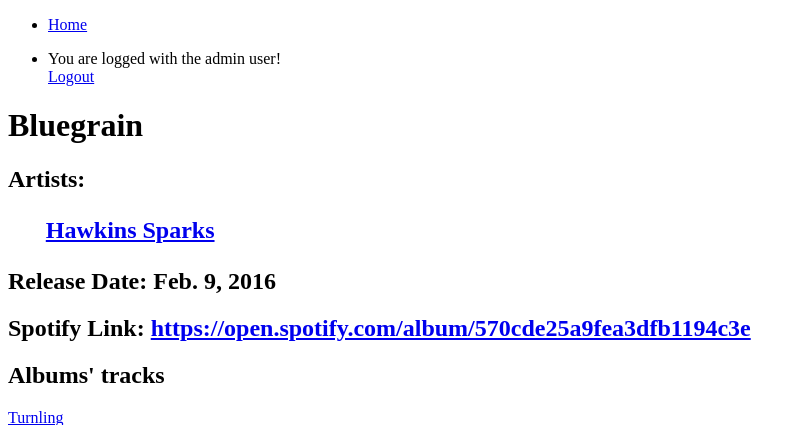
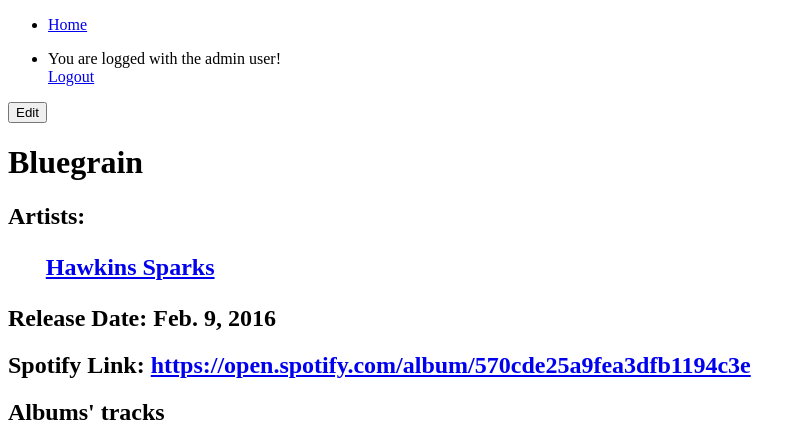
Before and after one commit to alexgg94/SITW_project, a Django app: template musicAPP/templates/album_detail.html in a window 1280 px wide. Shown: the top 425 px of the page, without its empty margins (0-806 px from the left). Run offline with Django 3.2, Linux system fonts and the light colour scheme; the template is opened without the code that fills it: values that come from a table or form of the project are taken from there, others are empty; a user stored in the database is signed in; data comes from the database, SQL or seed files in the repository; both versions use the stored data as it was after the commit; parts of the project's set-up code (start-up, migrations or seed data) failed here and were passed over.

Commit message:
Add edit instances

```diff
--- a/musicAPP/templates/album_detail.html
+++ b/musicAPP/templates/album_detail.html
@@ -1,5 +1,8 @@
 {% extends 'base.html' %}
 {% block content %}
+{% if user.is_authenticated and album.user == user or user.is_superuser %}
+  <button type='submit' onclick="window.location.href='/musicAPP/albums/{{ album.pk }}/edit.html'">Edit</button>
+{% endif %}
 {% if album %}
     <h1>{{ album.name }}</h1>
     <h2>Artists:<br>{% for artist in album.artists.all %} <p style="text-indent: 1cm;">
--- a/musicAPP/templates/artist_detail.html
+++ b/musicAPP/templates/artist_detail.html
@@ -1,5 +1,8 @@
 {% extends 'base.html' %}
 {% block content %}
+    {% if user.is_authenticated and artist.user == user or user.is_superuser%}
+      <button type='submit' onclick="window.location.href='/musicAPP/artists/{{ artist.pk }}/edit.html'">Edit</button>
+    {% endif %}
     <h1>{{ artist.name }}</h1>
     <h2>Popularity: {{ artist.popularity }}</h2>
     <h2>Spotify Link: <a title='{{ artist.spotifyLink }} Link'
--- a/musicAPP/templates/track_detail.html
+++ b/musicAPP/templates/track_detail.html
@@ -1,5 +1,8 @@
 {% extends 'base.html' %}
 {% block content %}
+{% if user.is_authenticated and track.user == user or user.is_superuser %}
+  <button type='submit' onclick="window.location.href='/musicAPP/tracks/{{ track.pk }}/edit.html'">Edit</button>
+{% endif %}
 {% if track %}
     <h1>{{ track.name }}</h1>
     <h2>Artists:<br>{% for artist in track.artists.all %} <p style="text-indent: 1cm;">
--- a/musicAPP/urls.py
+++ b/musicAPP/urls.py
@@ -28,6 +28,14 @@ urlpatterns = patterns('',
         CreateArtist.as_view(),
         name='createArtist'),
 
+    # Edit Artist, ex.: /musicAPP/artists/1/edit.html
+    url(r'^artists/(?P<pk>\d+)/edit.html$',
+        UpdateView.as_view(
+            model=Artist,
+            template_name = "form.html",
+            form_class = ArtistForm),
+        name='artist_edit'),
+
     # List albums: /musicAPP/albums.json
     url(r'^albums\.(?P<extension>(json|xml|html))$',
         AlbumList.as_view(),
@@ -42,6 +50,14 @@ urlpatterns = patterns('',
     url(r'^albums/create.html',
         CreateAlbum.as_view(),
         name='createAlbum'),
+
+    # Edit Album, ex.: /musicAPP/albums/1/edit.html
+    url(r'^albums/(?P<pk>\d+)/edit.html$',
+        UpdateView.as_view(
+            model=Album,
+            template_name = "form.html",
+            form_class = AlbumForm),
+        name='album_edit'),
 
     # List tracks: /musicAPP/tracks.json
     url(r'^tracks\.(?P<extension>(json|xml|html))$',
@@ -58,6 +74,14 @@ urlpatterns = patterns('',
         CreateTrack.as_view(),
         name='createTrack'),
 
+    # Edit Track, ex.: /musicAPP/tracks/1/edit.html
+    url(r'^tracks/(?P<pk>\d+)/edit.html$',
+        UpdateView.as_view(
+            model=Track,
+            template_name = "form.html",
+            form_class = TrackForm),
+        name='track_edit'),
+
     # User login: /musicAPP/login
     url(r'^login$', 'django.contrib.auth.views.login', name='login'),
 
```
Also changed, not shown: db.sqlite3.
